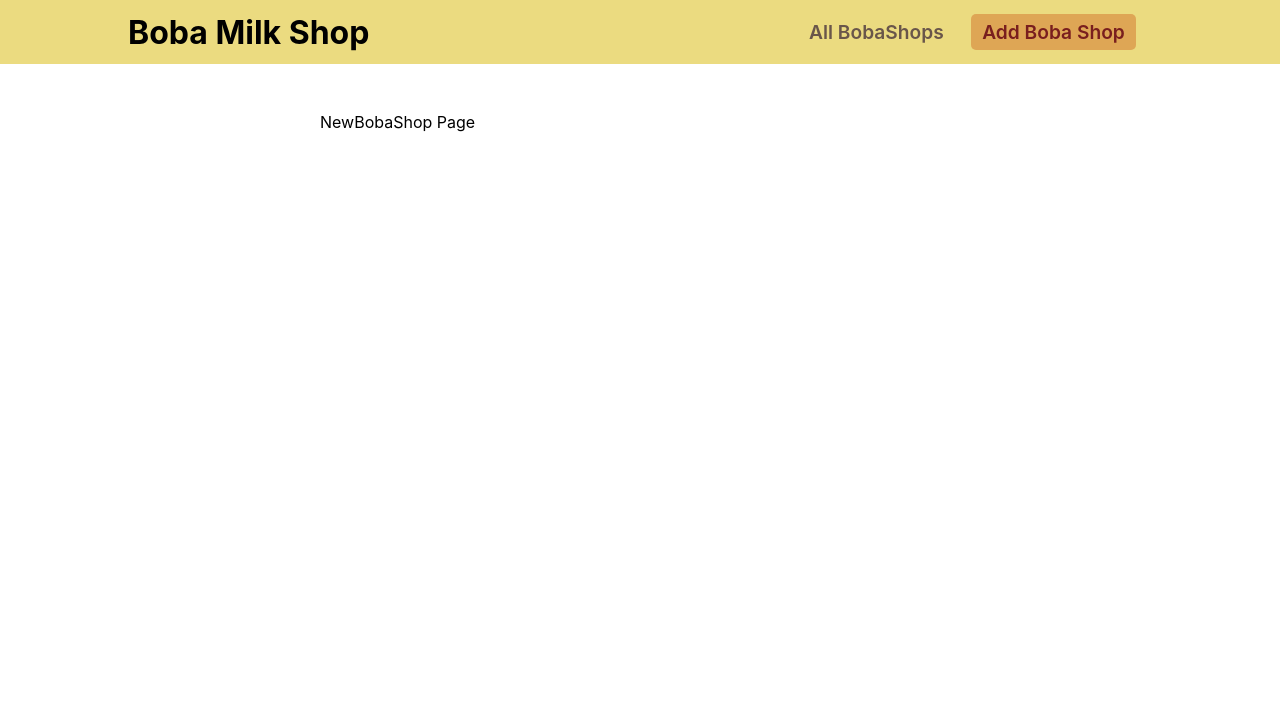
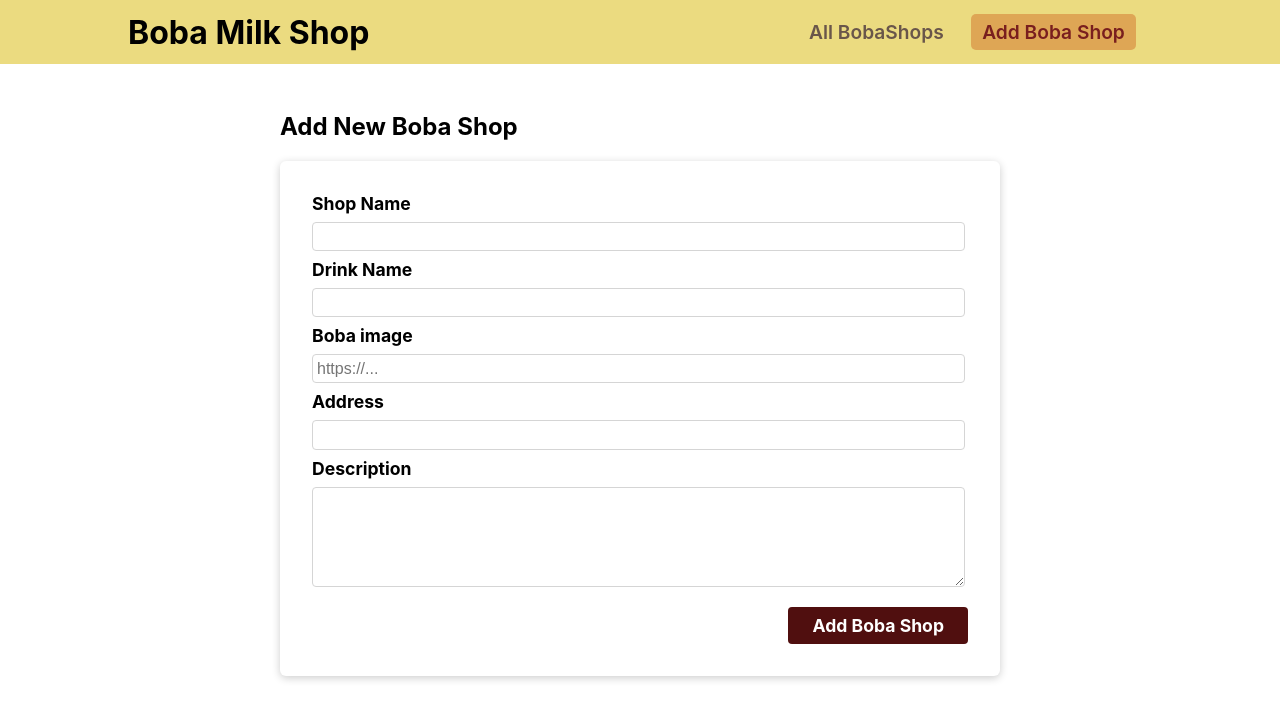
Before and after one commit to andytseng1993/react-boba, a React (Create React App) app: page /newbobashop in a window 1280 px wide. Shown: the top 720 px of the page. Built offline with nearby package versions, Linux system fonts and the light colour scheme.

Commit message:
Add form and form style

```diff
--- a/src/component/layout/Layout.module.css
+++ b/src/component/layout/Layout.module.css
@@ -1,5 +1,5 @@
 .main {
   margin: 3rem auto;
   width: 90%;
-  max-width: 40rem;
+  max-width: 45em;
 }
--- a/src/component/shops/BobaShop.js
+++ b/src/component/shops/BobaShop.js
@@ -7,6 +7,7 @@ function BobaShop(props) {
   return (
     <li className={classes.shop}>
       <Card>
+        <div className={classes.row}>
           <div className={classes.image}>
             <img src={props.image} alt={props.shopName} />
           </div>
@@ -23,7 +24,10 @@ function BobaShop(props) {
               />
               {props.address}
             </address>
-          <p className={classes.description}>&ldquo;{props.description}&rdquo;</p>
+            <p className={classes.description}>
+              &ldquo;{props.description}&rdquo;
+            </p>
+          </div>
         </div>
       </Card>
     </li>
--- a/src/component/shops/BobaShop.module.css
+++ b/src/component/shops/BobaShop.module.css
@@ -1,5 +1,11 @@
 .shop {
     margin: 1rem 0;
+}
+.row{
+    display: flex;
+    flex-direction: row;
+    align-items: center;
+    justify-content: center;
 }
 .image {
   width: 35%;
--- /dev/null
+++ b/src/component/shops/NewBobaShopForm.js
@@ -0,0 +1,36 @@
+import classes from './NewBobaShopForm.module.css'
+import Card from "../ui/Card";
+
+function NewBobaShopForm() {
+  return (
+    <Card>
+      <form className={classes.form}>
+          <div className={classes.control}>
+            <label htmlFor="shopName">Shop Name</label>
+            <input type='text' required id="shopName" name="shopName" />
+        </div>
+        <div className={classes.control}>
+            <label htmlFor="bobaTeaName">Drink Name</label>
+            <input type='text' required id="bobaTeaName" name="bobaTeaName" />
+        </div>
+        <div className={classes.control}>
+            <label htmlFor="image">Boba image</label>
+            <input type='url' required id="image" name="image" placeholder='https://...'/>
+        </div>
+        <div className={classes.control}>
+            <label htmlFor="shopAddress">Address</label>
+            <input type='text' required id="shopAddress" name="shopAddress" />
+        </div>
+        <div className={classes.control}>
+            <label htmlFor="description">Description</label>
+            <textarea required id="description" name="description" rows='5'/>
+        </div>
+        <div className={classes.action}>
+            <button type='button'>Add Boba Shop</button>
+        </div>
+      </form>
+    </Card>
+  );
+}
+
+export default NewBobaShopForm;
--- /dev/null
+++ b/src/component/shops/NewBobaShopForm.module.css
@@ -0,0 +1,47 @@
+.form {
+  padding: 1rem;
+  font-size: 1.1rem;
+}
+.control {
+  margin-bottom: 0.5rem;
+}
+.control label {
+  display: inline-block;
+  font-weight: bold;
+  margin-bottom: 0.5rem;
+}
+.control input{
+    height: 1.2rem;
+}
+.control input,
+.control textarea {
+  border-radius: 4px;
+  border: 1px solid rgb(213, 213, 213);
+  padding: 0.25rem;
+  width: 98%;
+  font-size: 1rem;
+}
+.action {
+  margin-top: 1rem;
+  text-align: right;
+}
+
+.action button {
+  font: inherit;
+  cursor: pointer;
+  background-color: #500f0f;
+  color: rgb(255, 255, 255);
+  padding: 0.5rem 1.5rem;
+  border: none;
+  border-radius: 4px;
+  font-weight: bold;
+}
+
+.action button:hover,
+.action button:active {
+  background-color: #740a02;
+  color: #ffebeb;
+}
+.action button:active{
+    transform: translate(1px,1px);
+}
--- a/src/component/ui/Card.module.css
+++ b/src/component/ui/Card.module.css
@@ -2,9 +2,5 @@
     background-color: white;
     border-radius: 6px;
     box-shadow: 0 2px 8px rgba(0, 0, 0, 0.2);
-    display: flex;
-    flex-direction: row;
-    justify-items: center;
-    align-items: center;
     padding: 1rem;
   }
--- a/src/pages/NewBobaShopPage.js
+++ b/src/pages/NewBobaShopPage.js
@@ -1,5 +1,14 @@
+import NewBobaShopForm from "../component/shops/NewBobaShopForm";
+
 function NewBobaShopPage() {
-    return <div>NewBobaShop Page</div>;
+  return (
+    <section>
+      <h1>Add New Boba Shop</h1>
+      <section>
+        <NewBobaShopForm />
+      </section>
+    </section>
+  );
 }
 
 export default NewBobaShopPage;
```
Lines whose indentation alone changed are shown as unchanged.
